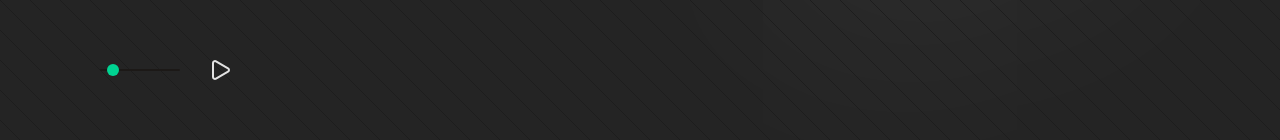
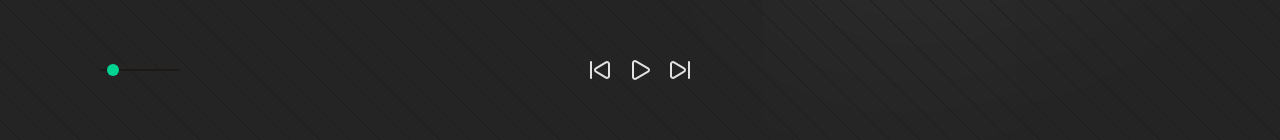
Before and after one commit to ryjimen/Portfolio, a React (Vite) app in the folder Portfolio/: page /music in a window 1280 px wide. Shown: the part 330-470 px from the top of the page. Built offline with nearby package versions, Linux system fonts and the light colour scheme.

Commit message:
Skip Forward and Backward

```diff
--- a/Portfolio/generate-audio-manifest.js
+++ b/Portfolio/generate-audio-manifest.js
@@ -4,7 +4,7 @@ import fs from 'fs'
 import path from 'path'
 
 const folderPath = 'public/audio/'
-const outputPath = 'public/fileNameList.json'
+const outputPath = 'public/audioManifest.json'
 
 function scanFolder(folder) {
   return fs.readdirSync(folder).map(file => ({
--- a/Portfolio/src/components/Footer.tsx
+++ b/Portfolio/src/components/Footer.tsx
@@ -5,11 +5,7 @@ function Footer() {
     <footer className="relative w-full text-base-content p-2 bg-zinc-900 flex items-center h-20">
       {/* Left image */}
       <div className="flex items-center ml-2">
-        <img
-          src="/logo.png"
-          alt="logo"
-          className="max-h-12 mt-2"
-        />
+        <img src="/logo.png" alt="logo" className="max-h-12 mt-2" />
       </div>
 
       <nav className="absolute left-1/2 transform -translate-x-1/2 flex flex-col items-center text-center">
--- a/Portfolio/src/components/Visualizer.tsx
+++ b/Portfolio/src/components/Visualizer.tsx
@@ -1,15 +1,32 @@
-import { useRef, useEffect, useState } from "react";
-import { Pause, Play } from "lucide-react";
+import { useRef, useEffect, useState, useMemo } from "react";
+import { Pause, Play, SkipBack, SkipForward } from "lucide-react";
+
+function timeout(delay: number) {
+  return new Promise((res) => setTimeout(res, delay));
+}
 
 function Visualizer() {
   const [isPlaying, setIsPlaying] = useState(false);
   const [volume, setVolume] = useState(0.1);
+  const [audioFiles, setAudioFiles] = useState([]);
+  const [currentAudio, setCurrentAudio] = useState(1);
   const audioElem = useRef<HTMLAudioElement | null>(null);
 
   const playPause = () => {
     setIsPlaying((prev) => !prev);
   };
 
+  const getCurrentSong = () => {
+    if (!audioFiles) return "";
+    const song = audioFiles.find((_, index) => index === currentAudio);
+    if (song) {
+      return `/audio/${song["name"]}`;
+    } else {
+      return "";
+    }
+  };
+
+  //Play Pause
   useEffect(() => {
     if (audioElem.current) {
       if (isPlaying) {
@@ -20,15 +37,33 @@ function Visualizer() {
     }
   }, [isPlaying]);
 
+  //Volume Change
   useEffect(() => {
     if (audioElem.current) {
       audioElem.current.volume = volume;
     }
   }, [volume]);
 
+  //Get audio files on page load
+  useEffect(() => {
+    fetch("audioManifest.json")
+      .then((res) => res.json())
+      .then((files) => {
+        setAudioFiles(files);
+        console.log(files);
+      });
+  }, []);
+
+  //Current playing song
+  useEffect(() => {}, []);
+
+  if (!audioFiles) {
+    return <div>Loading</div>;
+  }
+
   return (
     <div className="w-full flex flex-row items-center">
-      <audio src="/audio/AsianRock-Crmnl[@va1encia].mp3" ref={audioElem} />
+      <audio src={getCurrentSong()} ref={audioElem} />
       <div className="px-5">
         <input
           type="range"
@@ -46,12 +81,38 @@ function Visualizer() {
           h-0.5 mb-4 bg-stone-900 rounded-lg appearance-none cursor-pointer range-sm dark:bg-emerald-300"
         ></input>
       </div>
+      <div className="absolute left-1/2 -translate-x-1/2">
+        <button
+          className="btn btn-ghost btn-square hover:bg-emerald-300 hover:text-stone-900"
+          onClick={() => {
+            const current = currentAudio;
+            if (current != 0) {
+              setCurrentAudio(current - 1);
+              setIsPlaying(true);
+            }
+          }}
+        >
+          {isPlaying ? <SkipBack /> : <SkipBack />}
+        </button>
         <button
           className="btn btn-ghost btn-square hover:bg-emerald-300 hover:text-stone-900"
           onClick={playPause}
         >
           {isPlaying ? <Pause /> : <Play />}
         </button>
+        <button
+          className="btn btn-ghost btn-square hover:bg-emerald-300 hover:text-stone-900"
+          onClick={() => {
+            const current = currentAudio;
+            if (current != audioFiles.length - 1) {
+              setCurrentAudio(current + 1);
+              setIsPlaying(true);
+            }
+          }}
+        >
+          <SkipForward />
+        </button>
+      </div>
     </div>
   );
 }
```
Also changed, not shown: Portfolio/public/audioManifest.json (renamed from Portfolio/public/fileNameList.json). Lines whose indentation alone changed are shown as unchanged.
